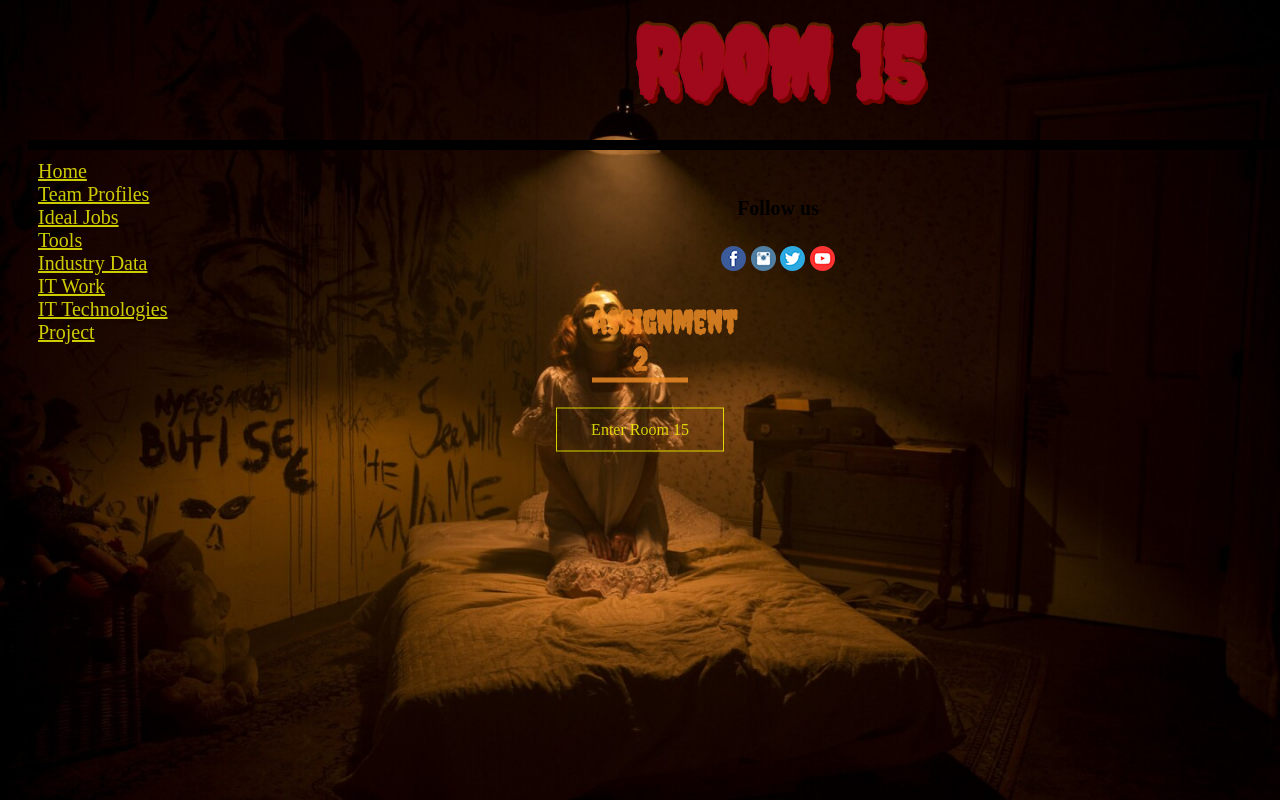
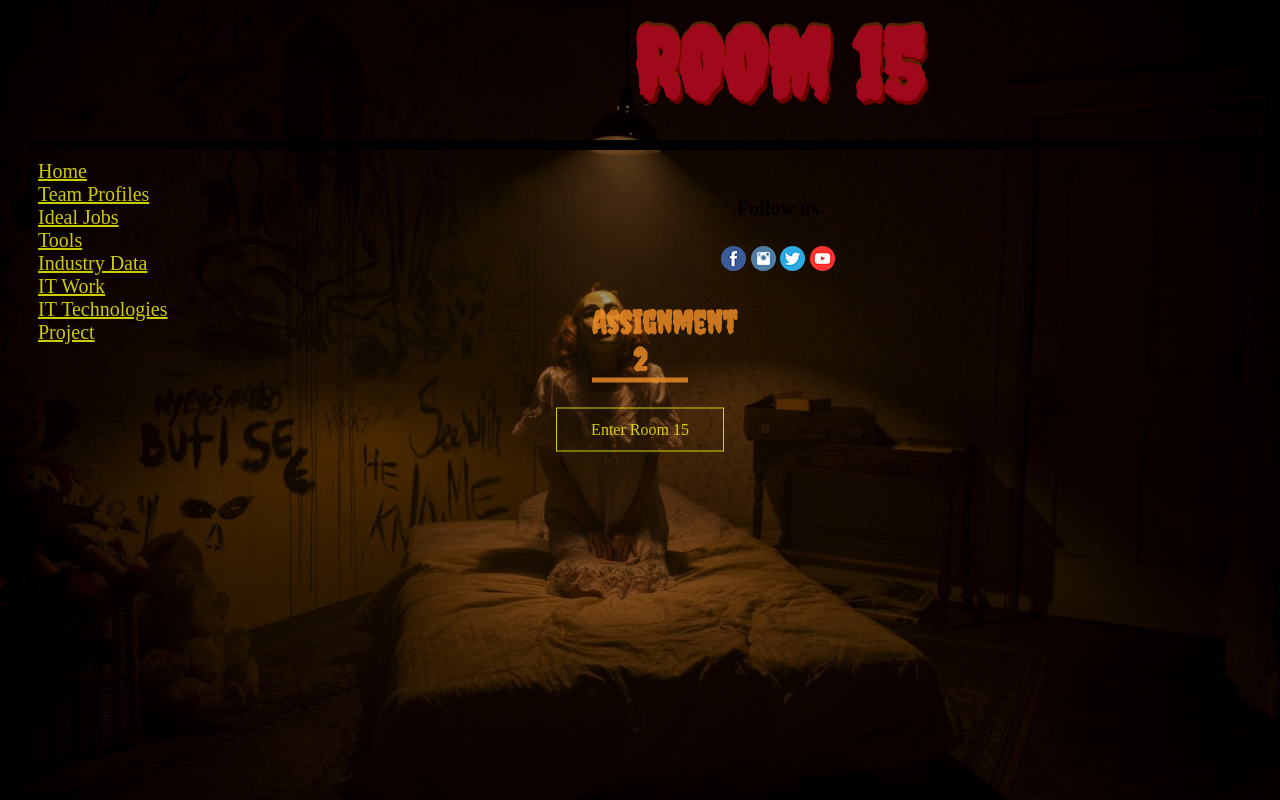
Before and after one commit to djordjie/Assingment3, a plain HTML site: page index.html in a window 1280 px wide. Shown: the top 800 px of the page. Drawn offline with Linux system fonts and the light colour scheme.

Commit message:
changed background brightness
Text is now more easier to read

```diff
--- a/style.css
+++ b/style.css
@@ -1,8 +1,9 @@
 body {
-    background-image: url(images/Room15.png);
+    background-image:;
     min-height: 100%;
     background-repeat: no-repeat;
     background-attachment: fixed;
+    background-image: linear-gradient(rgba(0,0,0,0.40),rgba(0,0,0,0.40)),url(images/Room15.png);
     background-position: center;
     background-size: cover;
     display: grid;
```
